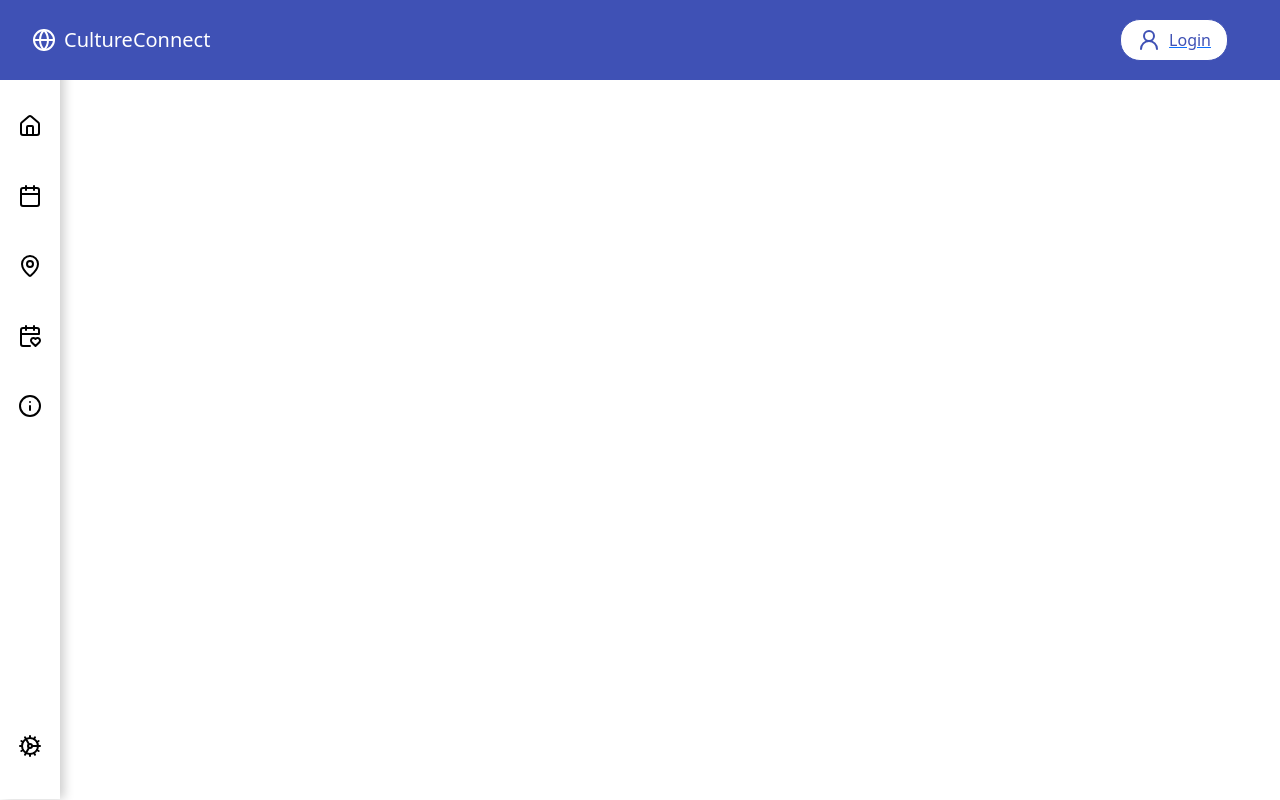
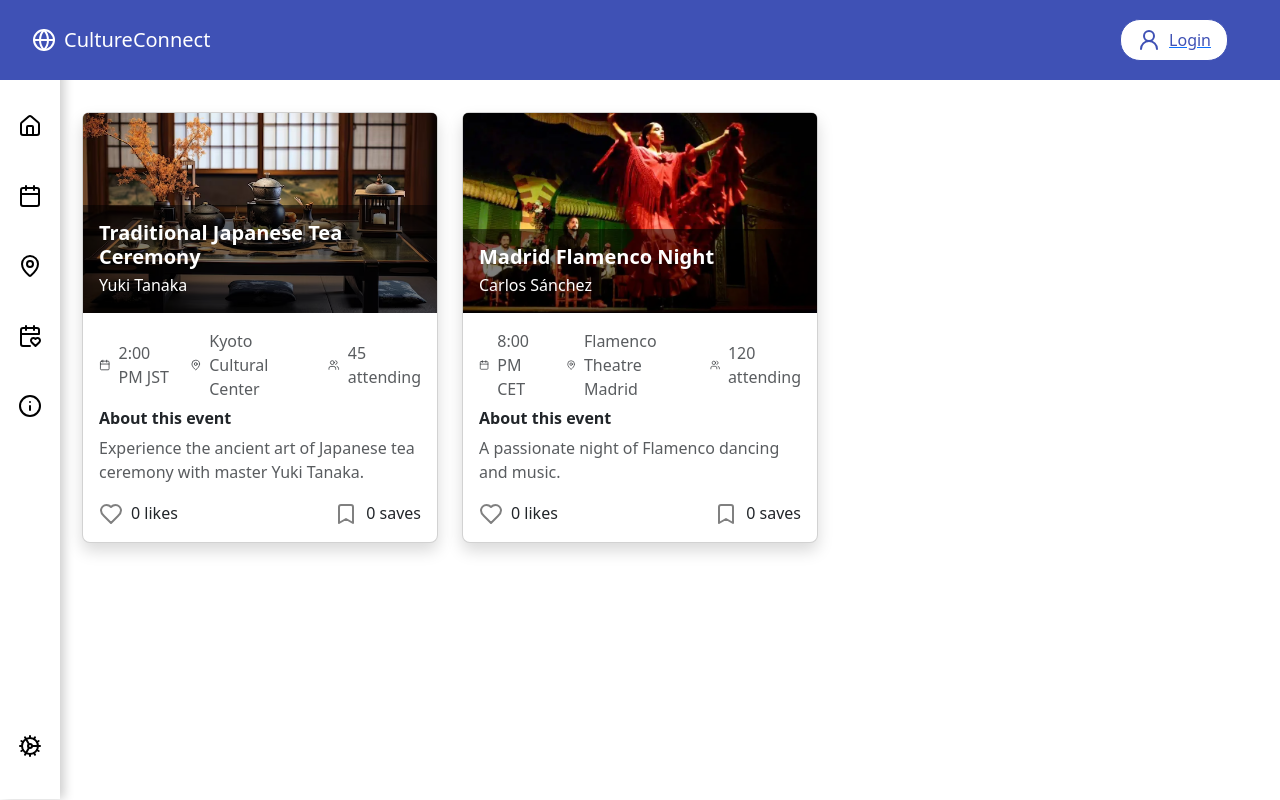
Before and after one commit to rrmaduro/HackTogether, a React app in the folder hacktogether-template/: page /my-events in a window 1280 px wide. Built offline with nearby package versions, Linux system fonts and the light colour scheme; the HTML template or start-up script is replaced by a standard one.

Commit message:
my events placeholders

```diff
--- a/hacktogether-template/src/App.tsx
+++ b/hacktogether-template/src/App.tsx
@@ -4,6 +4,7 @@ import Navbar from './components/Navbar/mainNavbar';
 import MainPage from '@components/Pages/MainPage';
 import LocationsPage from './components/Pages/locationsPage';
 import EventPage from './components/Pages/eventsPage';
+import MyEventsPage from './components/Pages/myEventsPage';
 import AboutPage from './components/Pages/aboutPage';
 import SettingsPage from './components/Pages/settingsPage';
 import SignUp from './components/Signup/signup';
@@ -36,6 +37,7 @@ function AppContent() {
           <Route path="/" element={<MainPage isDrawerOpen={false} />} /> {/* MainPage at root route */}
           <Route path="/locations" element={<LocationsPage />} /> {/* LocationsPage */}
           <Route path="/events" element={<EventPage />} /> {/* EventPage */}
+          <Route path="/my-events" element={<MyEventsPage />} /> {/* EventPage */}
           <Route path="/about" element={<AboutPage />} /> {/* AboutPage */}
           <Route path="/settings" element={<SettingsPage />} /> {/* SettingsPage */}
           <Route path="/sign-up" element={<SignUp />} /> {/* SignUp */}
--- /dev/null
+++ b/hacktogether-template/src/components/Pages/myEventsPage.tsx
@@ -0,0 +1,85 @@
+import React, { useState } from 'react';
+import EventCard from '../Event/event'; // Ensure the path to EventCard is correct
+
+// Import images for events with corresponding event names
+import eventImageTraditionalJapaneseTeaCeremony from '../../assets/images/traditional_japanese_tea_ceremony.png';
+import eventImageParisianArtExhibition from '../../assets/images/parisian_art_exhibition.png';
+import eventImageMadridFlamencoNight from '../../assets/images/madrid_flamenco_night.png';
+import eventImageRomeOperaNight from '../../assets/images/rome_opera_night.png';
+import eventImageBerlinModernArtShowcase from '../../assets/images/berlin_modern_art_showcase.png';
+import eventImageAmsterdamCanalBoatParty from '../../assets/images/amsterdam_canal_boat_party.png';
+import eventImageLondonJazzNight from '../../assets/images/london_jazz_night.png';
+import eventImageNewYorkFashionShow from '../../assets/images/new_york_fashion_show.png';
+import eventImageTokyoSushiWorkshop from '../../assets/images/tokyo_sushi_workshop.png';
+
+// Sample event data
+const events = [
+  {
+    id: 1,
+    eventImageSrc: eventImageTraditionalJapaneseTeaCeremony,
+    eventName: 'Traditional Japanese Tea Ceremony',
+    hostName: 'Yuki Tanaka',
+    eventTime: '2:00 PM JST',
+    eventLocation: 'Kyoto Cultural Center',
+    attendees: 45,
+    description: 'Experience the ancient art of Japanese tea ceremony with master Yuki Tanaka.',
+  },
+  {
+    id: 2,
+    eventImageSrc: eventImageParisianArtExhibition,
+    eventName: 'Parisian Art Exhibition',
+    hostName: 'Marie Dubois',
+    eventTime: '5:00 PM CET',
+    eventLocation: 'Louvre Museum',
+    attendees: 80,
+    description: 'Join us for a tour of classic and contemporary art pieces at the Louvre.',
+  },
+  {
+    id: 3,
+    eventImageSrc: eventImageMadridFlamencoNight,
+    eventName: 'Madrid Flamenco Night',
+    hostName: 'Carlos Sánchez',
+    eventTime: '8:00 PM CET',
+    eventLocation: 'Flamenco Theatre Madrid',
+    attendees: 120,
+    description: 'A passionate night of Flamenco dancing and music.',
+  },
+  // Add more events as needed
+];
+
+const MyEventsPage: React.FC = () => {
+  // Let's assume likedEventIds contains the IDs of the events that are liked
+  const [likedEventIds] = useState([1, 3]); // For example, the user has liked events 1 and 3
+
+  // Filter events to only show the liked ones
+  const likedEvents = events.filter(event => likedEventIds.includes(event.id));
+
+  return (
+    <div className="container my-3">
+      <div className="row" style={{ marginTop: '7rem' }}>
+        {likedEvents.length > 0 ? (
+          likedEvents.map((event) => (
+            <div key={event.id} className="col-md-4 mb-4">
+              <EventCard
+                eventImageSrc={event.eventImageSrc}
+                eventName={event.eventName}
+                hostName={event.hostName}
+                eventTime={event.eventTime}
+                eventLocation={event.eventLocation}
+                attendees={event.attendees}
+                description={event.description}
+              />
+            </div>
+          ))
+        ) : (
+          <div className="col-12 text-center">
+            <h3>No liked events found</h3>
+            <p>You have not liked any events yet. Start liking some!</p>
+          </div>
+        )}
+      </div>
+    </div>
+  );
+};
+
+export default MyEventsPage;
```
